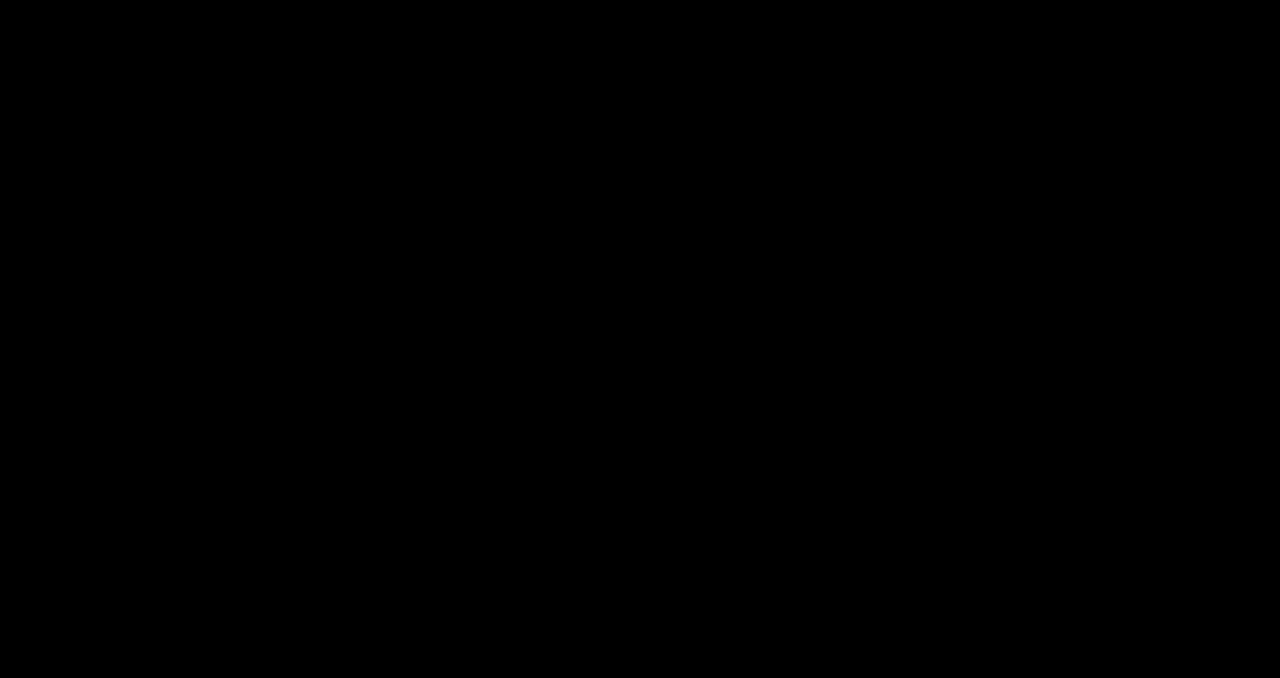
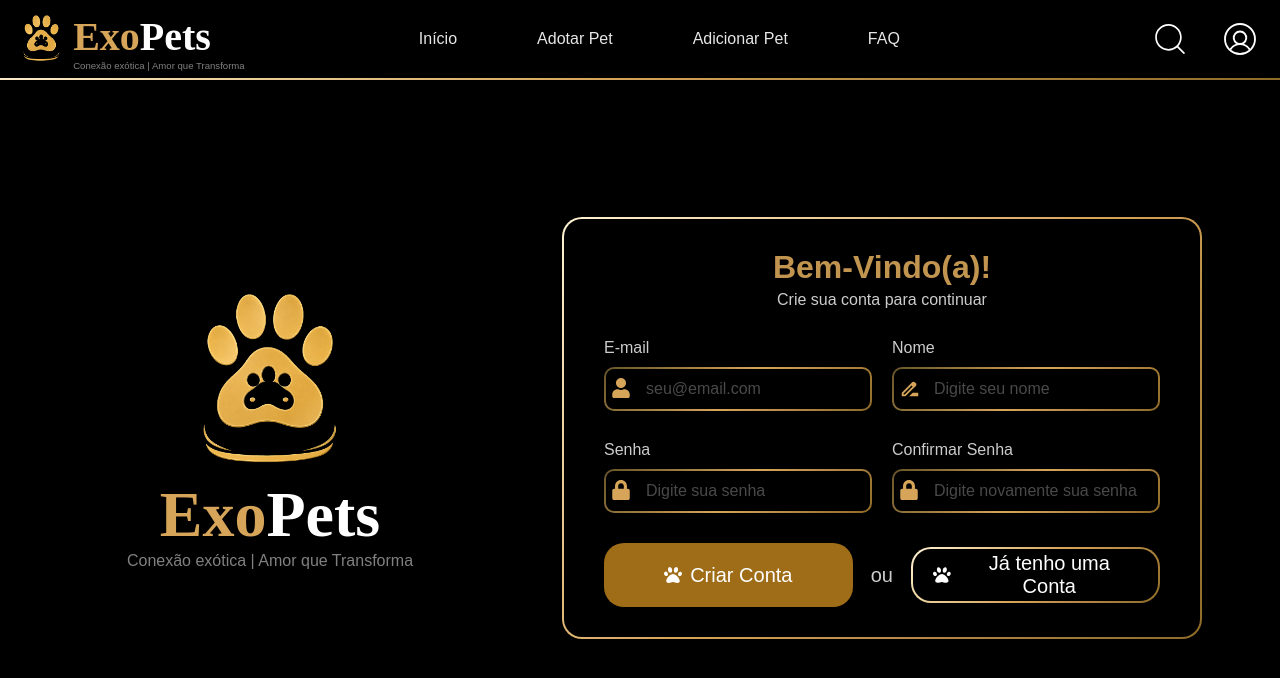
Before and after one commit to Rubens128/Trabalho-Programacao-Web-Pets, a React (Create React App) app in the folder frontend/: page /registrar in a window 1280 px wide. Before the commit this address had no page. Shown: the top 678 px of the page. Built offline with nearby package versions, Linux system fonts and the light colour scheme; a web font is replaced by a local one.

Commit message:
feat(Registrar): Criação da pagina de registrar contas

```diff
--- a/frontend/src/App.js
+++ b/frontend/src/App.js
@@ -3,6 +3,7 @@ import PaginaPrincipal from "./pages/PaginaPrincipal/paginaPrincipal.js";
 import Login from "./pages/Login/login.js";
 import ListaPets from "./pages/ListaPets/listaPets.js";
 import FormularioAdocao from "./pages/FormularioAdocao/formularioAdocao.js";
+import Registrar from "./pages/Registrar/registrar.js"
 
 
 function App(){
@@ -13,6 +14,7 @@ function App(){
         <Route path="/login" element={<Login />} />
         <Route path="/listaPets" element={<ListaPets />} />
         <Route path="/formularioAdocao" element={<FormularioAdocao/>} />
+        <Route path="/registrar" element={<Registrar/>} />
       </Routes>
     </BrowserRouter>
   );
--- a/frontend/src/pages/ListaPets/listaPets.js
+++ b/frontend/src/pages/ListaPets/listaPets.js
@@ -39,7 +39,7 @@ function ListaPets(){
                     "nome": "Tigre",
                     "especie": "Panthera tigris",
                     "local": "Florestas da Ásia"
-                },
+                }
     ]);
 
     return (
--- a/frontend/src/pages/Login/login.js
+++ b/frontend/src/pages/Login/login.js
@@ -30,15 +30,15 @@ function Login(){
                     </div>
 
                     <div className={styles.divPrincipalDivLoginInput}>
-                        <label>E-mail</label>
+                        <label for="email">E-mail</label>
                         <InputComponent variavel={emailInputValue} funcaoSetVariavel={setEmailInputValue}
-                        icone={FaUser} width="100%" type="email" placeholder="seu@email.com"/>
+                        icone={FaUser} width="100%" type="email" placeholder="seu@email.com" id="email"/>
                     </div>
 
                     <div className={styles.divPrincipalDivLoginInput}>
-                        <label for="email">Senha</label>
+                        <label for="senha">Senha</label>
                         <InputComponent variavel={senhaInputValue} funcaoSetVariavel={setSenhaInputValue}
-                        icone={FaLock} width="100%" type="password" placeholder="Digite sua senha" id="email"/>
+                        icone={FaLock} width="100%" type="password" placeholder="Digite sua senha" id="senha"/>
                         <a href="/">Esqueceu sua senha?</a>
                     </div>
 
--- /dev/null
+++ b/frontend/src/pages/Registrar/registrar.js
@@ -0,0 +1,76 @@
+import styles from "./registrar.module.css";
+import Header from "../../components/Header/header.js";
+import InputComponent from "../../components/Input/input.js";
+import ButtonComponent from "../../components/Button/button.js";
+import LogoImage from "../../assets/logo_pets.svg";
+import { useState } from "react";
+import { FaUser } from "react-icons/fa";
+import { FaLock } from "react-icons/fa";
+import { FaPaw } from "react-icons/fa";
+import { MdDriveFileRenameOutline } from "react-icons/md";
+
+function Registrar(){
+
+    const [emailInputValue, setEmailInputValue] = useState("");
+    const [nomeInputValue, setNomeInputValue] = useState("");
+    const [senhaInputValue, setSenhaInputValue] = useState("");
+    const [confirmarSenhaInputValue, setConfirmarSenhaInputValue] = useState("");
+
+    return (
+        <div>
+            <Header/>
+            <div className={styles.divPrincipal}>
+                <div className={styles.divPrincipalLogo}>
+                    <img src={LogoImage} alt="Imagem da Logo do site"/>
+                    <h1><span style={{color: "#d6a559"}}>Exo</span>Pets</h1>
+                    <p>Conexão exótica | Amor que Transforma </p>
+                </div>
+                <div className={styles.divPrincipalDivLogin}>
+
+                    <div className={styles.divPrincipalDivLoginTitulo}>
+                        <h1>Bem-Vindo(a)!</h1>
+                        <p>Crie sua conta para continuar</p>
+                    </div>
+
+                    <div className={styles.divPrincipalDivLoginRow}>
+                        <div className={styles.divPrincipalDivLoginRowInput}>
+                            <label for="email">E-mail</label>
+                            <InputComponent variavel={emailInputValue} funcaoSetVariavel={setEmailInputValue}
+                            icone={FaUser} width="100%" type="email" placeholder="seu@email.com" id="email"/>
+                        </div>
+
+                        <div className={styles.divPrincipalDivLoginRowInput}>
+                            <label for="nome">Nome</label>
+                            <InputComponent variavel={nomeInputValue} funcaoSetVariavel={setNomeInputValue}
+                            icone={MdDriveFileRenameOutline}  sizeIcon={22} width="100%" type="text"
+                            placeholder="Digite seu nome" id="nome"/>
+                        </div>
+                    </div>
+
+                    <div className={styles.divPrincipalDivLoginRow}>
+                        <div className={styles.divPrincipalDivLoginRowInput}>
+                            <label for="senha">Senha</label>
+                            <InputComponent variavel={senhaInputValue} funcaoSetVariavel={setSenhaInputValue}
+                            icone={FaLock} width="100%" type="password" placeholder="Digite sua senha" id="senha"/>
+                        </div>
+
+                        <div className={styles.divPrincipalDivLoginRowInput}>
+                            <label for="confirmarSenha">Confirmar Senha</label>
+                            <InputComponent variavel={confirmarSenhaInputValue} funcaoSetVariavel={setConfirmarSenhaInputValue}
+                            icone={FaLock} width="100%" type="password" placeholder="Digite novamente sua senha" id="confirmarSenha"/>
+                        </div>
+                    </div>
+
+                    <div className={styles.divPrincipalDivBotoes}>
+                        <ButtonComponent textoBotao="Criar Conta" icone={FaPaw} variante={1} width="50%" height="8dvh"/>
+                        <p>ou</p>
+                        <ButtonComponent textoBotao="Já tenho uma Conta" icone={FaPaw} variante={2} width="50%" height="7dvh"/>
+                    </div>
+
+                </div>
+            </div>
+        </div>
+    );
+}
+
+export default Registrar;
--- /dev/null
+++ b/frontend/src/pages/Registrar/registrar.module.css
@@ -0,0 +1,115 @@
+.divPrincipal{
+    display: flex;
+    flex-direction: row;
+    gap: 100px;
+    width: 100dvw;
+    height: 87dvh;
+    justify-content: center;
+    align-items: center;
+}
+
+.divPrincipalLogo{
+    display: flex;
+    flex-direction: column;
+    justify-content: center;
+    align-items: center;
+    color: white;
+    width: 30%;
+    height: 50%;
+}
+
+.divPrincipalLogo img{
+    width: 50%;
+    aspect-ratio: 1/1;
+    object-fit: fill;
+}
+
+.divPrincipalLogo h1{
+    font-size: 4rem;
+    font-family:'Times New Roman', Times, serif;
+}
+
+.divPrincipalLogo p{
+    font-size: 1rem;
+    opacity: 0.5;
+    font-family: Arial, Helvetica, sans-serif;
+}
+
+.divPrincipalDivLogin{
+    display: flex;
+    flex-direction: column;
+    gap: 30px;
+    width: 50%;
+    border: 2px solid transparent;
+    padding: 30px 40px;
+    border-radius: 20px;
+    color: white;
+    font-family: Arial, Helvetica, sans-serif;
+
+    background:
+    linear-gradient(#000000, #000000) padding-box,
+    linear-gradient(
+      135deg,
+      #fff3d4,
+      #d6a559,
+      #8f6b29
+    ) border-box;
+}
+
+.divPrincipalDivLoginTitulo{
+    display: flex;
+    flex-direction: column;
+    gap: 5px;
+    width: 100%;
+    align-items: center;
+}
+
+.divPrincipalDivLoginTitulo h1{
+    color: #d6a559;
+    opacity: 0.9;
+    font-size: 2rem;
+}
+
+.divPrincipalDivLoginTitulo p{
+    color: white;
+    opacity: 0.8;
+}
+
+.divPrincipalDivLoginRow{
+    display: flex;
+    flex-direction: row;
+    gap: 20px;
+    width: 100%;
+}
+
+.divPrincipalDivLoginRowInput{
+    display: flex;
+    flex-direction: column;
+    gap: 10px;
+    width: 50%;
+}
+
+.divPrincipalDivLoginRowInput label{
+    color: white;
+    opacity: 0.8;
+}
+
+.divPrincipalDivLoginRowInput a{
+    text-decoration: none;
+    color: #d6a559;
+    opacity: 0.9;
+    align-self: flex-end;
+}
+
+.divPrincipalDivBotoes{
+    display: flex;
+    flex-direction: row;
+    gap: 18px;
+    align-items: center;
+}
+
+.divPrincipalDivBotoes p{
+    font-size: 1.25rem;
+    color: white;
+    opacity: 0.8;
+}
```
